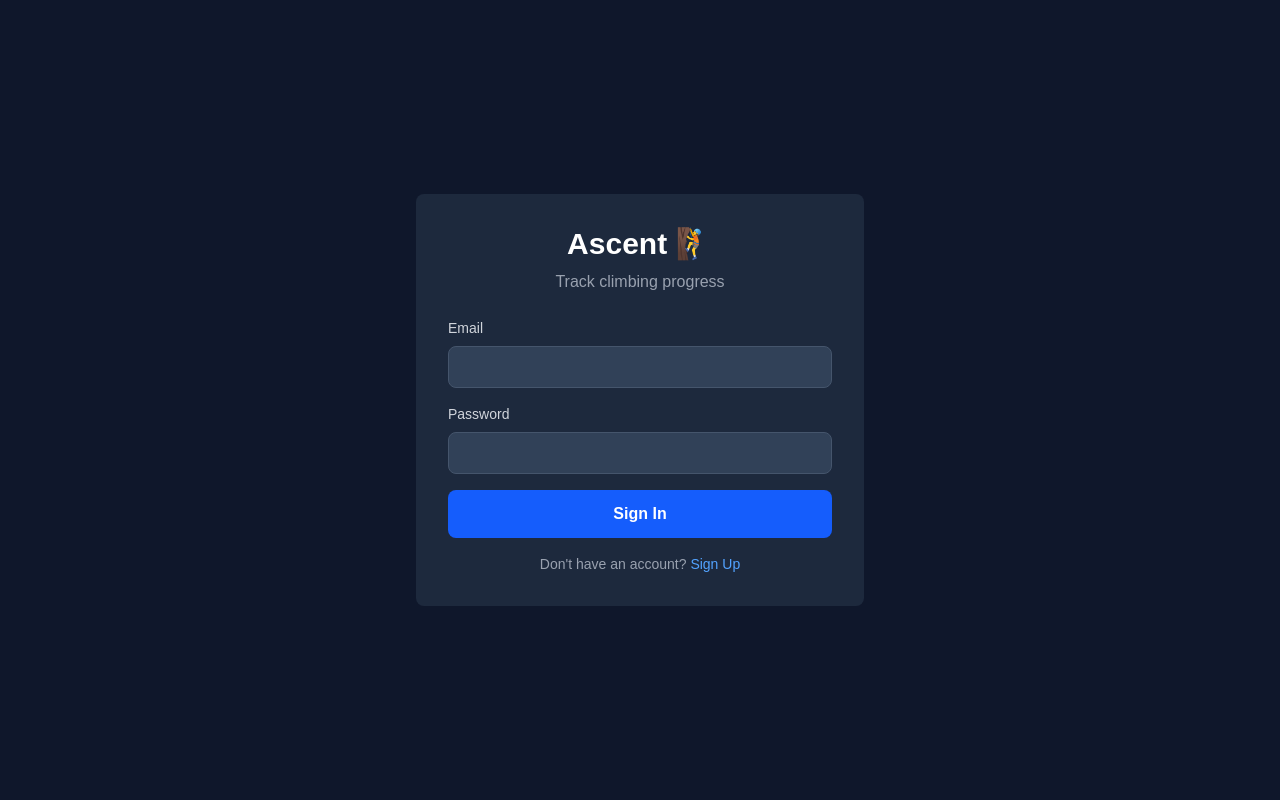
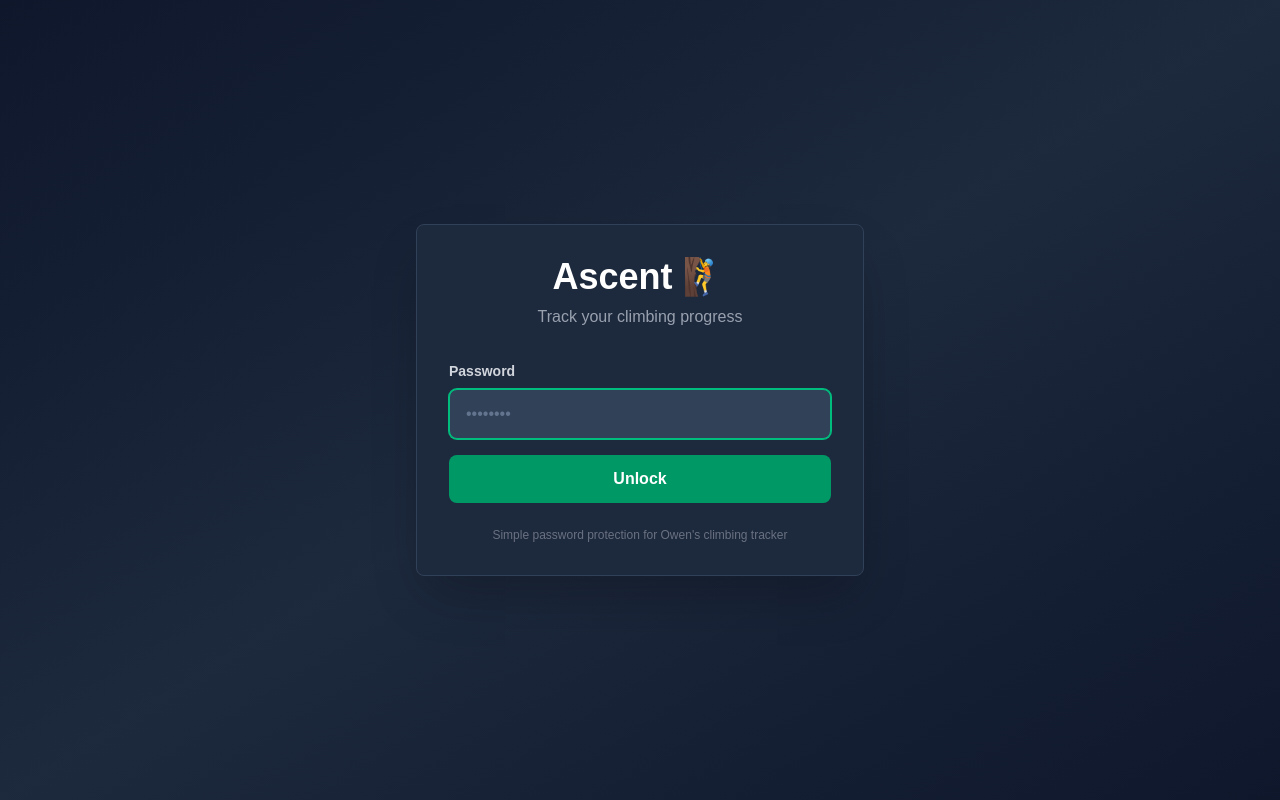
Before and after one commit to alexmyaibot/ascent, a Next.js app: page /login in a window 1280 px wide. Built offline with nearby package versions, Linux system fonts and the light colour scheme; no server answers.

Commit message:
Replace email auth with simple password auth (cc3dxyz)

```diff
--- a/app/login/page.tsx
+++ b/app/login/page.tsx
@@ -1,46 +1,33 @@
 'use client'
 
 import { useState, useEffect } from 'react'
-import { supabase } from '@/lib/supabase'
 import { useRouter } from 'next/navigation'
 
 export default function LoginPage() {
-  const [email, setEmail] = useState('')
   const [password, setPassword] = useState('')
   const [loading, setLoading] = useState(false)
   const [error, setError] = useState('')
-  const [isSignUp, setIsSignUp] = useState(false)
   const router = useRouter()
 
   useEffect(() => {
-    // Listen for auth state changes
-    const { data: authListener } = supabase.auth.onAuthStateChange(
-      async (event, session) => {
-        if (event === 'SIGNED_IN' && session) {
-          router.push('/')
-        }
-      }
-    )
-
-    return () => {
-      authListener?.subscription.unsubscribe()
+    // Check if already logged in
+    if (typeof window !== 'undefined' && localStorage.getItem('ascent_auth') === 'ok') {
+      router.push('/')
     }
   }, [router])
 
-  const handleAuth = async (e: React.FormEvent) => {
+  const handleLogin = (e: React.FormEvent) => {
     e.preventDefault()
     setError('')
     setLoading(true)
 
     try {
-      if (isSignUp) {
-        const { error } = await supabase.auth.signUp({ email, password })
-        if (error) throw error
-        setError('Check your email for a confirmation link!')
+      if (btoa(password) === 'Y2MzZHh5eg==') {
+        localStorage.setItem('ascent_auth', 'ok')
+        router.push('/')
       } else {
-        const { error } = await supabase.auth.signInWithPassword({ email, password })
-        if (error) throw error
-        router.push('/')
+        setError('Incorrect password')
+        setPassword('')
       }
     } catch (err: any) {
       setError(err.message)
@@ -49,66 +36,47 @@ export default function LoginPage() {
     }
   }
 
+  return (
+    <div className="min-h-screen bg-gradient-to-br from-slate-900 via-slate-800 to-slate-900 flex items-center justify-center p-4">
+      <div className="bg-slate-800 rounded-lg border border-slate-700 p-8 w-full max-w-md shadow-2xl">
+        <div className="text-center mb-8">
+          <h1 className="text-4xl font-bold text-white mb-2">Ascent 🧗</h1>
+          <p className="text-gray-400">Track your climbing progress</p>
+        </div>
 
-
-  return (
-    <div className="min-h-screen bg-slate-900 flex items-center justify-center">
-      <div className="bg-slate-800 rounded-lg p-8 w-full max-w-md">
-        <h1 className="text-3xl font-bold text-white mb-2 text-center">Ascent 🧗</h1>
-        <p className="text-gray-400 text-center mb-6">Track climbing progress</p>
-
-
-
-        {/* Email/Password Form */}
-        <form onSubmit={handleAuth} className="space-y-4">
+        <form onSubmit={handleLogin} className="space-y-4">
           <div>
-            <label className="block text-sm font-medium text-gray-300 mb-2">
-              Email
-            </label>
-            <input
-              type="email"
-              value={email}
-              onChange={(e) => setEmail(e.target.value)}
-              required
-              className="w-full px-4 py-2 bg-slate-700 text-white rounded-lg border border-slate-600 focus:border-blue-500 focus:outline-none"
-            />
-          </div>
-
-          <div>
-            <label className="block text-sm font-medium text-gray-300 mb-2">
+            <label className="block text-sm font-semibold text-gray-300 mb-2">
               Password
             </label>
             <input
               type="password"
               value={password}
               onChange={(e) => setPassword(e.target.value)}
-              required
-              className="w-full px-4 py-2 bg-slate-700 text-white rounded-lg border border-slate-600 focus:border-blue-500 focus:outline-none"
+              placeholder="••••••••"
+              autoFocus
+              className="w-full px-4 py-3 bg-slate-700 text-white rounded-lg border border-slate-600 focus:border-emerald-500 focus:ring-1 focus:ring-emerald-500 focus:outline-none placeholder-slate-500"
             />
           </div>
 
-          {error && <div className="p-3 bg-red-900 text-red-200 rounded-lg text-sm">{error}</div>}
+          {error && (
+            <div className="p-3 bg-red-900 border border-red-700 text-red-200 rounded-lg text-sm">
+              {error}
+            </div>
+          )}
 
           <button
             type="submit"
             disabled={loading}
-            className="w-full px-4 py-3 bg-blue-600 hover:bg-blue-700 disabled:bg-gray-600 text-white font-bold rounded-lg"
+            className="w-full px-4 py-3 bg-emerald-600 hover:bg-emerald-700 disabled:bg-gray-600 text-white font-bold rounded-lg transition-colors"
           >
-            {loading ? '🔄' : isSignUp ? 'Sign Up' : 'Sign In'}
+            {loading ? '🔄 Unlocking...' : 'Unlock'}
           </button>
         </form>
 
-        <div className="mt-4 text-center">
-          <p className="text-gray-400 text-sm">
-            {isSignUp ? 'Already have an account?' : "Don't have an account?"}{' '}
-            <button
-              onClick={() => setIsSignUp(!isSignUp)}
-              className="text-blue-400 hover:text-blue-300 font-medium"
-            >
-              {isSignUp ? 'Sign In' : 'Sign Up'}
-            </button>
-          </p>
-        </div>
+        <p className="text-center text-gray-500 text-xs mt-6">
+          Simple password protection for Owen's climbing tracker
+        </p>
       </div>
     </div>
   )
--- a/app/page.tsx
+++ b/app/page.tsx
@@ -1,13 +1,12 @@
 'use client'
 
 import { useEffect, useState } from 'react'
-import { supabase } from '@/lib/supabase'
 import { ClimbLogger } from '@/components/ClimbLogger'
 import { ClimbHistory } from '@/components/ClimbHistory'
 import { useRouter } from 'next/navigation'
 
 export default function Home() {
-  const [user, setUser] = useState<any>(null)
+  const [isAuthed, setIsAuthed] = useState(false)
   const [loading, setLoading] = useState(true)
   const router = useRouter()
 
@@ -15,15 +14,21 @@ export default function Home() {
     checkAuth()
   }, [])
 
-  const checkAuth = async () => {
-    const { data: { session } } = await supabase.auth.getSession()
-    setUser(session?.user || null)
+  const checkAuth = () => {
+    if (typeof window !== 'undefined') {
+      const auth = localStorage.getItem('ascent_auth')
+      if (auth === 'ok') {
+        setIsAuthed(true)
+      } else {
+        router.push('/login')
+      }
+    }
     setLoading(false)
   }
 
-  const handleSignOut = async () => {
-    await supabase.auth.signOut()
-    setUser(null)
+  const handleSignOut = () => {
+    localStorage.removeItem('ascent_auth')
+    setIsAuthed(false)
     router.push('/login')
   }
 
@@ -31,7 +36,7 @@ export default function Home() {
     return <div className="text-center text-gray-400 pt-8">Loading...</div>
   }
 
-  if (!user) {
+  if (!isAuthed) {
     return (
       <div className="min-h-screen bg-slate-900 flex items-center justify-center">
         <div className="text-center">
@@ -39,9 +44,9 @@ export default function Home() {
           <p className="text-gray-400 mb-6">Track Owen's climbing progress</p>
           <button
             onClick={() => router.push('/login')}
-            className="px-6 py-3 bg-blue-600 hover:bg-blue-700 text-white font-bold rounded-lg"
+            className="px-6 py-3 bg-emerald-600 hover:bg-emerald-700 text-white font-bold rounded-lg"
           >
-            Sign In
+            Unlock
           </button>
         </div>
       </div>
@@ -49,27 +54,31 @@ export default function Home() {
   }
 
   return (
-    <div className="min-h-screen bg-slate-900">
-      {/* Header */}
-      <header className="bg-slate-800 border-b border-slate-700">
-        <div className="max-w-4xl mx-auto px-4 py-6 flex justify-between items-center">
+    <div className="min-h-screen bg-gradient-to-br from-slate-900 via-slate-800 to-slate-900">
+      <header className="border-b border-slate-700 bg-slate-800 sticky top-0 z-10">
+        <div className="max-w-6xl mx-auto px-4 py-4 flex items-center justify-between">
           <div>
-            <h1 className="text-3xl font-bold text-white">Ascent 🧗</h1>
-            <p className="text-sm text-gray-400">Track Owen's climbing progress</p>
+            <h1 className="text-2xl font-bold text-white">Ascent 🧗</h1>
+            <p className="text-gray-400 text-sm">Owen's Climbing Tracker</p>
           </div>
           <button
             onClick={handleSignOut}
-            className="px-4 py-2 bg-slate-700 hover:bg-slate-600 text-gray-300 rounded-lg"
+            className="px-4 py-2 bg-slate-700 hover:bg-slate-600 text-gray-300 rounded-lg text-sm transition-colors"
           >
             Sign Out
           </button>
         </div>
       </header>
 
-      {/* Main Content */}
-      <main className="max-w-4xl mx-auto px-4 py-8">
-        <ClimbLogger />
-        <ClimbHistory />
+      <main className="max-w-6xl mx-auto px-4 py-8">
+        <div className="grid grid-cols-1 lg:grid-cols-2 gap-8">
+          <div>
+            <ClimbLogger />
+          </div>
+          <div>
+            <ClimbHistory />
+          </div>
+        </div>
       </main>
     </div>
   )
```
